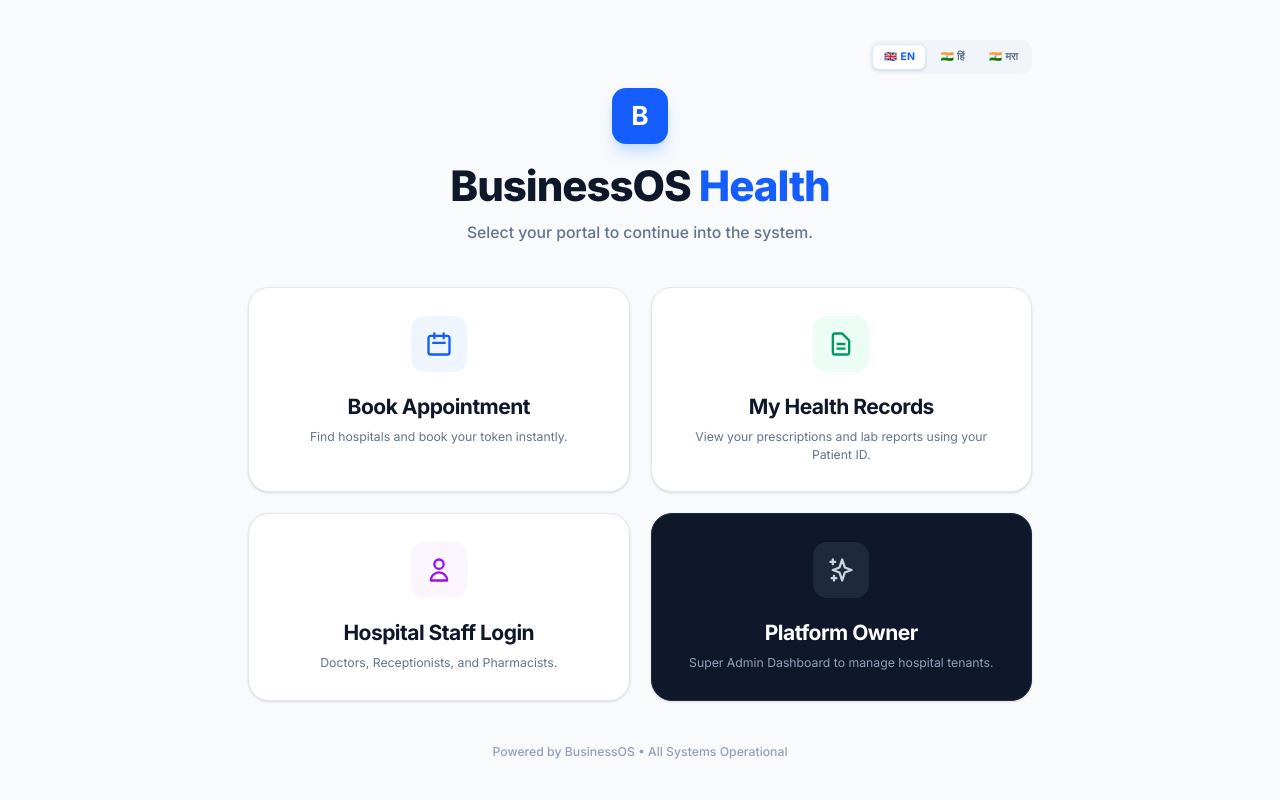
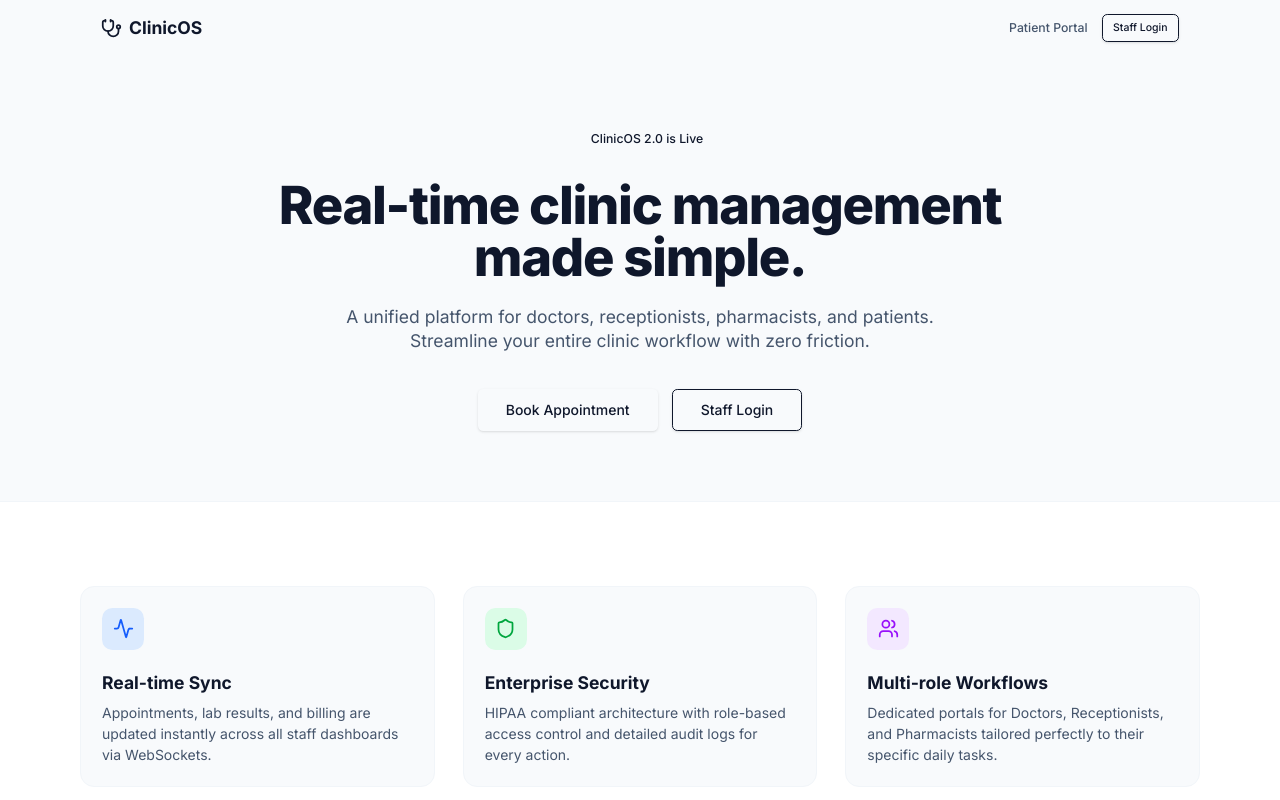
Before and after one commit to mayursweet52/CLINIC-, a Next.js app: page / in a window 1280 px wide. Shown: the top 800 px of the page. Built offline with nearby package versions, Linux system fonts and the light colour scheme.

Commit message:
feat: landing page

```diff
--- a/src/app/page.tsx
+++ b/src/app/page.tsx
@@ -1,76 +1,95 @@
-"use client";
-import Link from 'next/link';
-import LanguageSwitcher from '@/components/LanguageSwitcher';
-import { useLang } from '@/context/LanguageContext';
+import Link from "next/link"
+import { Button } from "@/components/ui/button"
+import { Stethoscope, Activity, Shield, Users } from "lucide-react"
 
-export default function MasterPortal() {
-  const { t } = useLang();
+export default function LandingPage() {
+  return (
+    <div className="min-h-screen bg-slate-50 flex flex-col font-sans">
+      {/* Header */}
+      <header className="px-6 py-4 flex items-center justify-between max-w-7xl w-full mx-auto">
+        <div className="flex items-center gap-2 text-primary font-bold text-xl">
+          <Stethoscope className="w-6 h-6" />
+          <span>ClinicOS</span>
+        </div>
+        <div className="flex items-center gap-4">
+          <Link href="/portal/login" className="text-sm font-medium text-slate-600 hover:text-slate-900 transition-colors">
+            Patient Portal
+          </Link>
+          <Button asChild variant="outline" size="sm" className="hidden sm:inline-flex">
+            <Link href="/login">Staff Login</Link>
+          </Button>
+        </div>
+      </header>
 
-  return (
-    <div className="min-h-screen bg-slate-50 flex flex-col items-center justify-center p-6 selection:bg-blue-100 selection:text-blue-900">
-      <div className="max-w-4xl w-full animate-in zoom-in-95 duration-500">
+      {/* Hero */}
+      <main className="flex-1 flex flex-col items-center justify-center px-4 py-20 text-center max-w-4xl mx-auto w-full">
+        <div className="inline-flex items-center gap-2 px-3 py-1 rounded-full bg-primary/10 text-primary text-sm font-medium mb-8">
+          <span className="relative flex h-2 w-2">
+            <span className="animate-ping absolute inline-flex h-full w-full rounded-full bg-primary opacity-75"></span>
+            <span className="relative inline-flex rounded-full h-2 w-2 bg-primary"></span>
+          </span>
+          ClinicOS 2.0 is Live
+        </div>
+        <h1 className="text-5xl sm:text-6xl font-extrabold text-slate-900 tracking-tight mb-6">
+          Real-time <span className="text-primary">clinic management</span> made simple.
+        </h1>
+        <p className="text-xl text-slate-600 mb-10 max-w-2xl">
+          A unified platform for doctors, receptionists, pharmacists, and patients. Streamline your entire clinic workflow with zero friction.
+        </p>
 
-        {/* Language Switcher — top right */}
-        <div className="flex justify-end mb-4">
-          <LanguageSwitcher />
+        <div className="flex flex-col sm:flex-row gap-4 w-full sm:w-auto">
+          <Button asChild size="lg" className="text-base h-12 px-8">
+            <Link href="/book">Book Appointment</Link>
+          </Button>
+          <Button asChild size="lg" variant="outline" className="text-base h-12 px-8">
+            <Link href="/login">Staff Login</Link>
+          </Button>
         </div>
+      </main>
 
-        {/* Header Section */}
-        <div className="text-center mb-12">
-          <div className="w-16 h-16 bg-blue-600 rounded-2xl flex items-center justify-center text-white font-bold text-3xl shadow-lg shadow-blue-200 mx-auto mb-6">
-            B
+      {/* Features */}
+      <section className="bg-white py-24 px-6 border-t border-slate-100">
+        <div className="max-w-7xl mx-auto">
+          <div className="grid md:grid-cols-3 gap-8">
+            <div className="p-6 rounded-2xl bg-slate-50 border border-slate-100">
+              <div className="w-12 h-12 bg-blue-100 text-blue-600 rounded-xl flex items-center justify-center mb-6">
+                <Activity className="w-6 h-6" />
+              </div>
+              <h3 className="text-xl font-bold text-slate-900 mb-2">Real-time Sync</h3>
+              <p className="text-slate-600">Appointments, lab results, and billing are updated instantly across all staff dashboards via WebSockets.</p>
+            </div>
+
+            <div className="p-6 rounded-2xl bg-slate-50 border border-slate-100">
+              <div className="w-12 h-12 bg-green-100 text-green-600 rounded-xl flex items-center justify-center mb-6">
+                <Shield className="w-6 h-6" />
+              </div>
+              <h3 className="text-xl font-bold text-slate-900 mb-2">Enterprise Security</h3>
+              <p className="text-slate-600">HIPAA compliant architecture with role-based access control and detailed audit logs for every action.</p>
+            </div>
+
+            <div className="p-6 rounded-2xl bg-slate-50 border border-slate-100">
+              <div className="w-12 h-12 bg-purple-100 text-purple-600 rounded-xl flex items-center justify-center mb-6">
+                <Users className="w-6 h-6" />
+              </div>
+              <h3 className="text-xl font-bold text-slate-900 mb-2">Multi-role Workflows</h3>
+              <p className="text-slate-600">Dedicated portals for Doctors, Receptionists, and Pharmacists tailored perfectly to their specific daily tasks.</p>
+            </div>
           </div>
-          <h1 className="text-5xl font-extrabold text-slate-900 tracking-tight mb-4">
-            BusinessOS <span className="text-blue-600">Health</span>
-          </h1>
-          <p className="text-lg text-slate-500 font-medium">{t.selectPortal}</p>
         </div>
+      </section>
 
-        {/* Portal Cards */}
-        <div className="grid grid-cols-1 md:grid-cols-2 gap-6">
-
-          {/* Patient Booking */}
-          <Link href="/book" className="group bg-white p-8 rounded-3xl border border-slate-200 shadow-sm hover:shadow-xl hover:border-blue-300 transition-all flex flex-col items-center text-center">
-            <div className="w-16 h-16 bg-blue-50 text-blue-600 rounded-2xl flex items-center justify-center mb-6 group-hover:scale-110 transition-transform">
-              <svg className="w-8 h-8" fill="none" stroke="currentColor" viewBox="0 0 24 24"><path strokeLinecap="round" strokeLinejoin="round" strokeWidth="2" d="M8 7V3m8 4V3m-9 8h10M5 21h14a2 2 0 002-2V7a2 2 0 00-2-2H5a2 2 0 00-2 2v12a2 2 0 002 2z"></path></svg>
-            </div>
-            <h2 className="text-2xl font-bold text-slate-900 mb-2">{t.bookAppointment}</h2>
-            <p className="text-slate-500 text-sm">{t.findHospitalsBook}</p>
-          </Link>
-
-          {/* Patient Health Portal */}
-          <Link href="/health" className="group bg-white p-8 rounded-3xl border border-slate-200 shadow-sm hover:shadow-xl hover:border-emerald-300 transition-all flex flex-col items-center text-center">
-            <div className="w-16 h-16 bg-emerald-50 text-emerald-600 rounded-2xl flex items-center justify-center mb-6 group-hover:scale-110 transition-transform">
-              <svg className="w-8 h-8" fill="none" stroke="currentColor" viewBox="0 0 24 24"><path strokeLinecap="round" strokeLinejoin="round" strokeWidth="2" d="M9 12h6m-6 4h6m2 5H7a2 2 0 01-2-2V5a2 2 0 012-2h5.586a1 1 0 01.707.293l5.414 5.414a1 1 0 01.293.707V19a2 2 0 01-2 2z"></path></svg>
-            </div>
-            <h2 className="text-2xl font-bold text-slate-900 mb-2">{t.myHealthRecords}</h2>
-            <p className="text-slate-500 text-sm">{t.viewPrescriptions}</p>
-          </Link>
-
-          {/* Staff Login */}
-          <Link href="/login" className="group bg-white p-8 rounded-3xl border border-slate-200 shadow-sm hover:shadow-xl hover:border-purple-300 transition-all flex flex-col items-center text-center">
-            <div className="w-16 h-16 bg-purple-50 text-purple-600 rounded-2xl flex items-center justify-center mb-6 group-hover:scale-110 transition-transform">
-              <svg className="w-8 h-8" fill="none" stroke="currentColor" viewBox="0 0 24 24"><path strokeLinecap="round" strokeLinejoin="round" strokeWidth="2" d="M16 7a4 4 0 11-8 0 4 4 0 018 0zM12 14a7 7 0 00-7 7h14a7 7 0 00-7-7z"></path></svg>
-            </div>
-            <h2 className="text-2xl font-bold text-slate-900 mb-2">{t.hospitalStaffLogin}</h2>
-            <p className="text-slate-500 text-sm">{t.doctorsReceptionists}</p>
-          </Link>
-
-          {/* Super Admin */}
-          <Link href="/login" className="group bg-slate-900 p-8 rounded-3xl border border-slate-800 shadow-sm hover:shadow-2xl transition-all flex flex-col items-center text-center">
-            <div className="w-16 h-16 bg-slate-800 text-slate-300 rounded-2xl flex items-center justify-center mb-6 group-hover:scale-110 transition-transform">
-              <svg className="w-8 h-8" fill="none" stroke="currentColor" viewBox="0 0 24 24"><path strokeLinecap="round" strokeLinejoin="round" strokeWidth="2" d="M5 3v4M3 5h4M6 17v4m-2-2h4m5-16l2.286 6.857L21 12l-5.714 2.143L13 21l-2.286-6.857L5 12l5.714-2.143L13 3z"></path></svg>
-            </div>
-            <h2 className="text-2xl font-bold text-white mb-2">{t.platformOwner}</h2>
-            <p className="text-slate-400 text-sm">{t.manageTenants}</p>
-          </Link>
-
+      {/* Footer */}
+      <footer className="bg-slate-900 text-slate-400 py-12 px-6">
+        <div className="max-w-7xl mx-auto flex flex-col md:flex-row justify-between items-center gap-6">
+          <div className="flex items-center gap-2 text-white font-bold text-xl">
+            <Stethoscope className="w-6 h-6" />
+            <span>ClinicOS</span>
+          </div>
+          <div className="text-sm">
+            © {new Date().getFullYear()} Aarogya Clinic. All rights reserved.
+          </div>
         </div>
-
-        <div className="mt-12 text-center text-slate-400 text-sm font-medium">
-          {t.poweredBy}
-        </div>
-      </div>
+      </footer>
     </div>
-  );
+  )
 }
```
